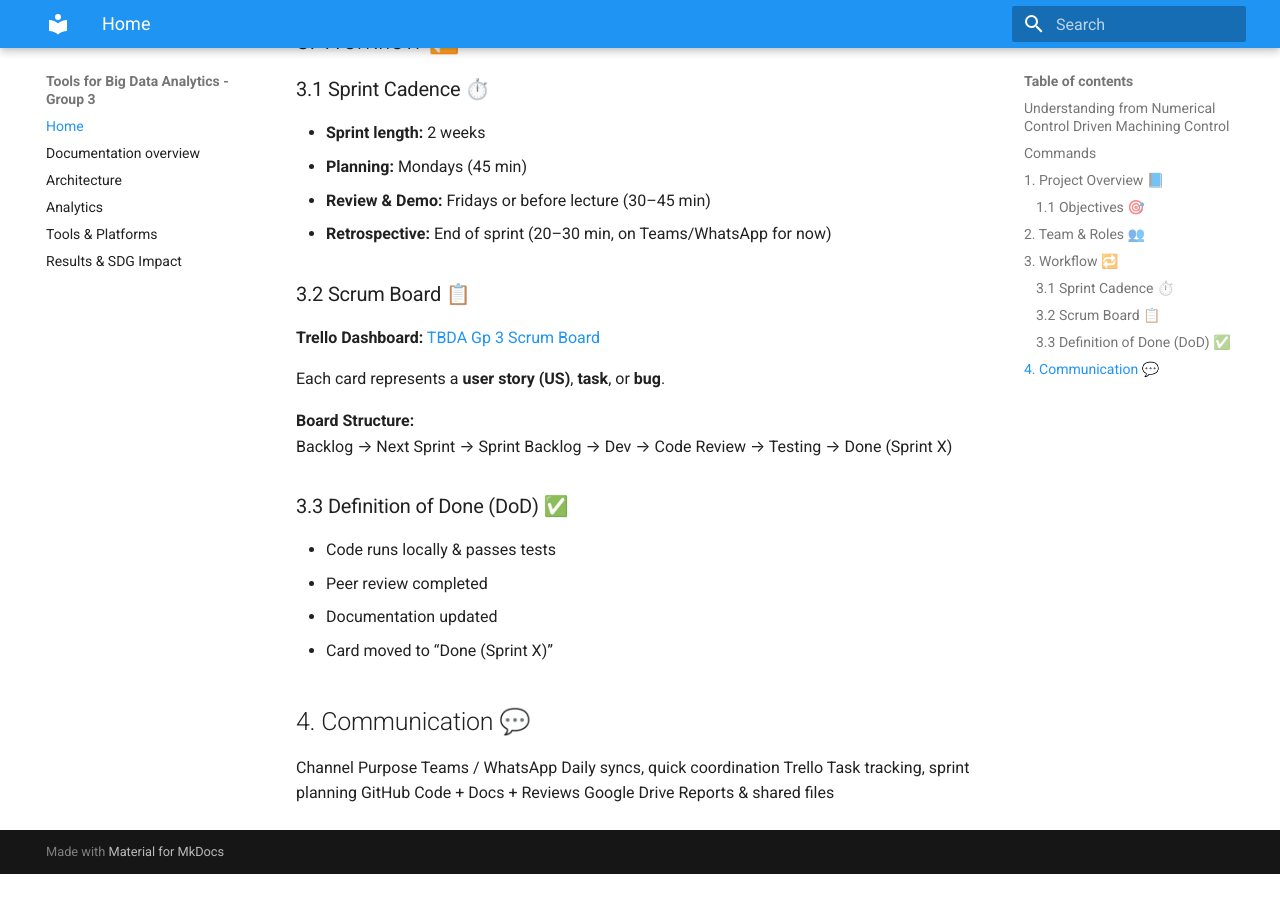
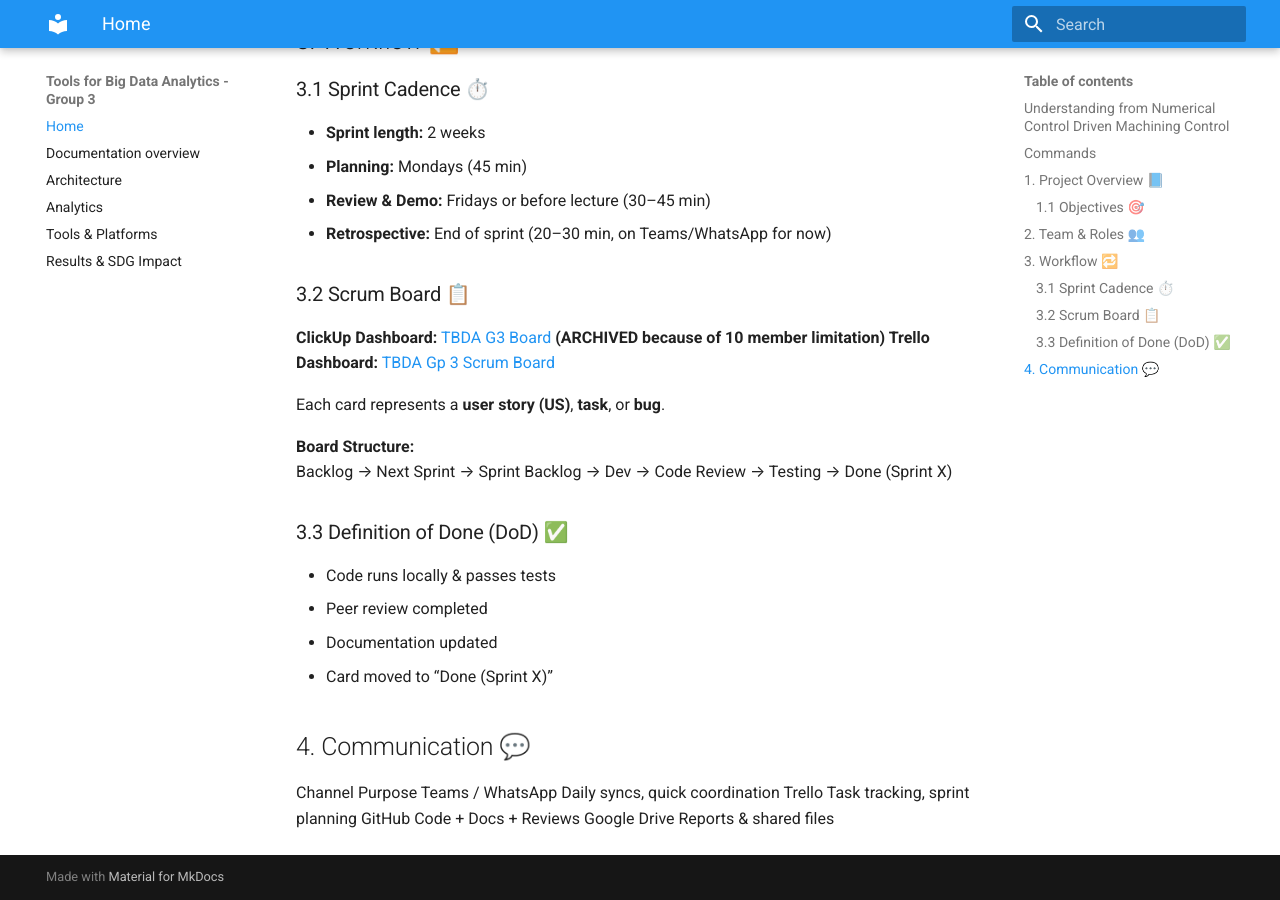
Before and after one commit to TBDA-Classes/2025G3, an MkDocs documentation site: the page built from docs/README.md, in a window 1280 px wide and 900 px high, scrolled down 1486 px. Built offline with MkDocs 1.6.1 and Material for MkDocs 9.7.7, drawn with Linux system fonts in a browser that asks for light colours; before the commit the page ends 2360 px from its top, so only the background shows below that.

Commit message:
added new Scrum board link

```diff
--- a/docs/README.md
+++ b/docs/README.md
@@ -49,7 +49,8 @@
 - **Retrospective:** End of sprint (20–30 min, on Teams/WhatsApp for now)
 
 ### 3.2 Scrum Board 📋
-**Trello Dashboard:** [TBDA Gp 3 Scrum Board](https://trello.com/b/VoTlCAOa/tbda-gp-3-scrum-board)
+**ClickUp Dashboard:** [TBDA G3 Board](https://app.clickup.com/90151811895/v/s/90157519304)
+**(ARCHIVED because of 10 member limitation) Trello Dashboard:** [TBDA Gp 3 Scrum Board](https://trello.com/b/VoTlCAOa/tbda-gp-3-scrum-board)
 
 Each card represents a **user story (US)**, **task**, or **bug**.
 
```
